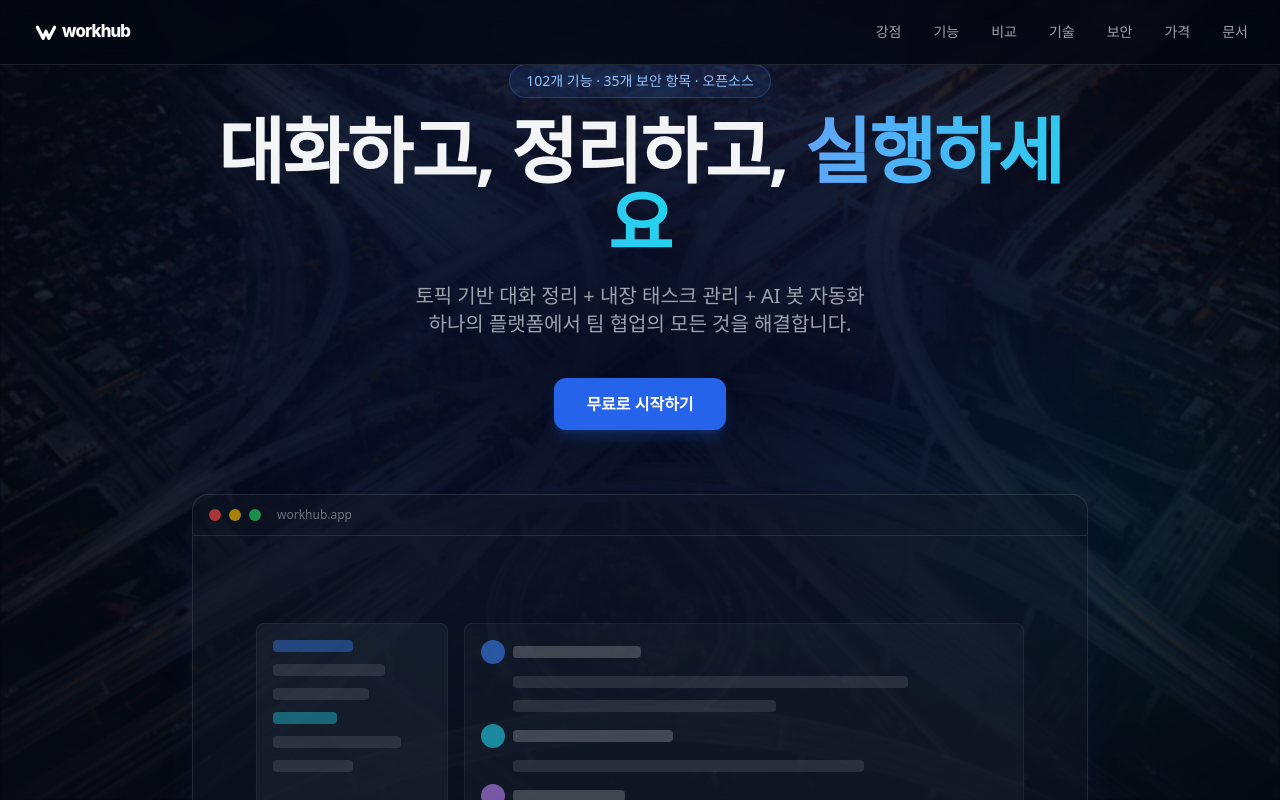
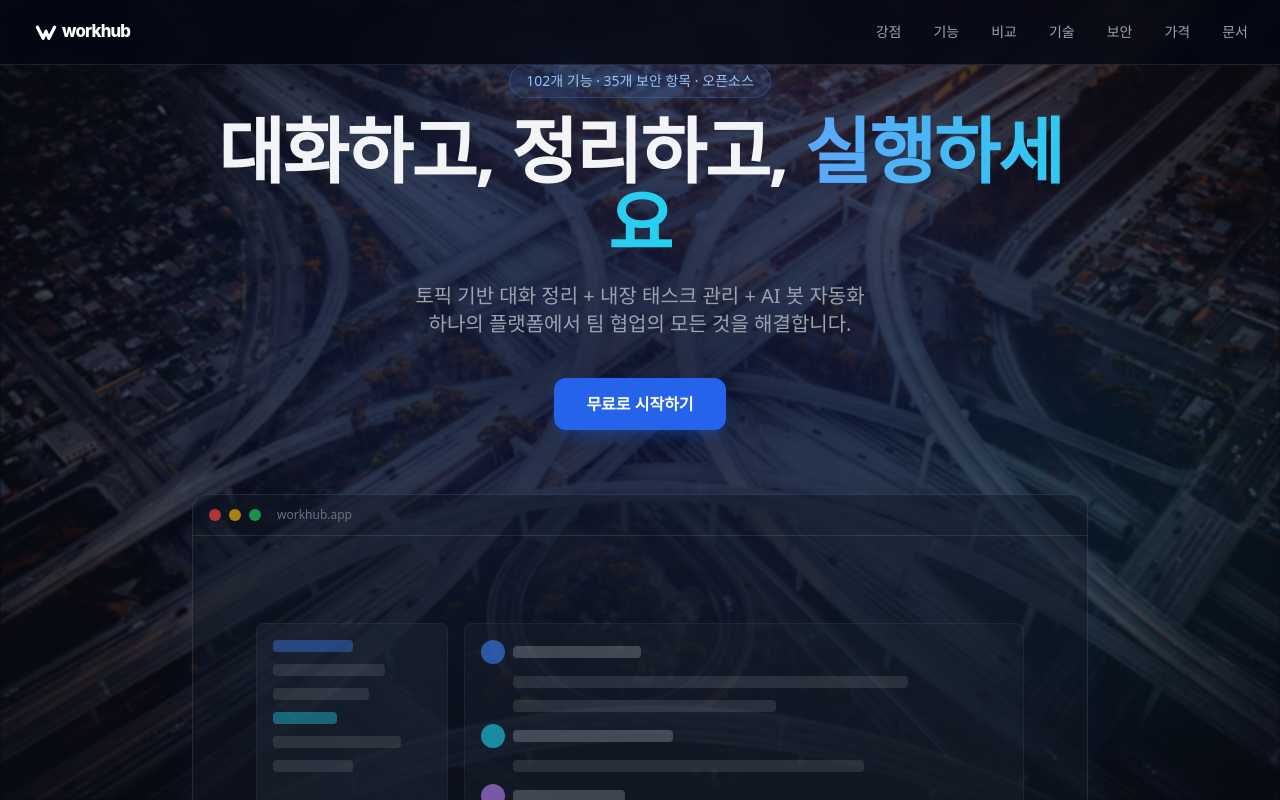
Before and after one commit to getorey/workhub-landing, a Next.js app: page / in a window 1280 px wide. Shown: the top 800 px of the page. Built offline with nearby package versions, Linux system fonts and the light colour scheme.

Commit message:
sync: landing + docs from workhub-saas@e8d7d45
Source commit: https://github.com/getorey/workhub-saas/commit/e8d7d4572941ca265c085d192285ca736f0b5297
Triggered by: push

```diff
--- a/app/page.tsx
+++ b/app/page.tsx
@@ -15,15 +15,16 @@ const basePath = process.env.NODE_ENV === "production" ? "/workhub-landing" : ""
 export default function Home() {
   return (
     <>
-      {/* Global fixed background — hub interchange */}
+      {/* Global fixed background — hub interchange
+          opacity 60% × overlay 40% → 약 36% 가시. Hero 의 vignette 와 함께 톤 조정. */}
       <div className="fixed inset-0 -z-10">
         {/* eslint-disable-next-line @next/next/no-img-element */}
         <img
           src={`${basePath}/bg-hub.jpg`}
           alt=""
-          className="h-full w-full object-cover opacity-40 blur-[1px]"
+          className="h-full w-full object-cover opacity-60 blur-[1px]"
         />
-        <div className="absolute inset-0 bg-gray-950/50" />
+        <div className="absolute inset-0 bg-gray-950/40" />
       </div>
 
       <Navbar />
--- a/components/Hero.tsx
+++ b/components/Hero.tsx
@@ -11,12 +11,13 @@ export default function Hero() {
         <div className="absolute right-0 top-1/3 h-[400px] w-[400px] rounded-full bg-cyan-500/10 blur-[100px]" />
       </div>
 
-      {/* Radial vignette — center dark fading to transparent */}
+      {/* Radial vignette — center dark fading to transparent.
+          배경 도로 이미지가 은은히 보이도록 중앙 농도를 0.85→0.55, 중간 0.5→0.25 로 완화. */}
       <div
         className="pointer-events-none absolute inset-0 z-[1]"
         style={{
           background:
-            "radial-gradient(ellipse 60% 50% at 50% 40%, rgba(2,6,23,0.85) 0%, rgba(2,6,23,0.5) 50%, transparent 100%)",
+            "radial-gradient(ellipse 60% 50% at 50% 40%, rgba(2,6,23,0.55) 0%, rgba(2,6,23,0.25) 50%, transparent 100%)",
         }}
       />
 
```
